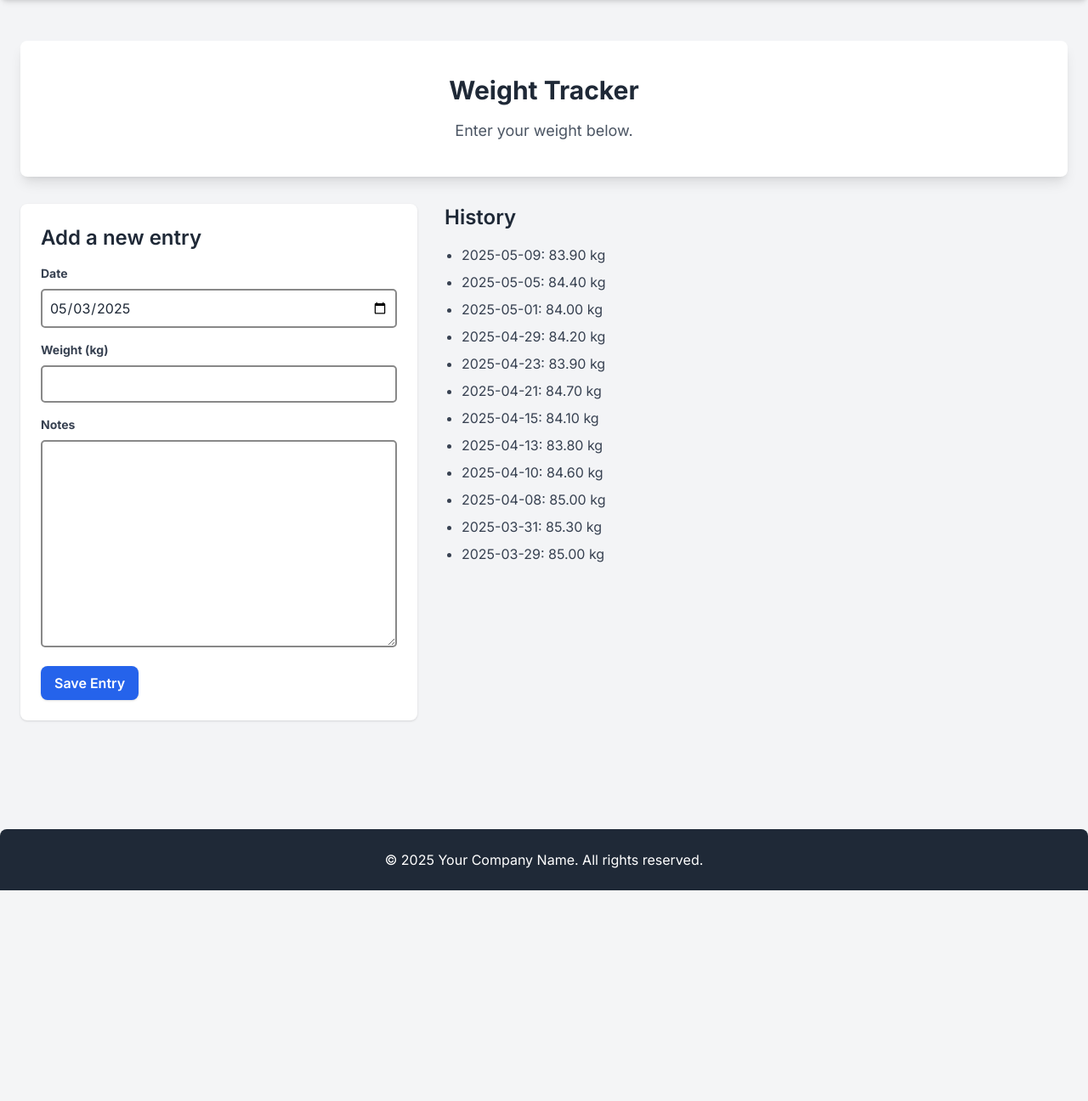
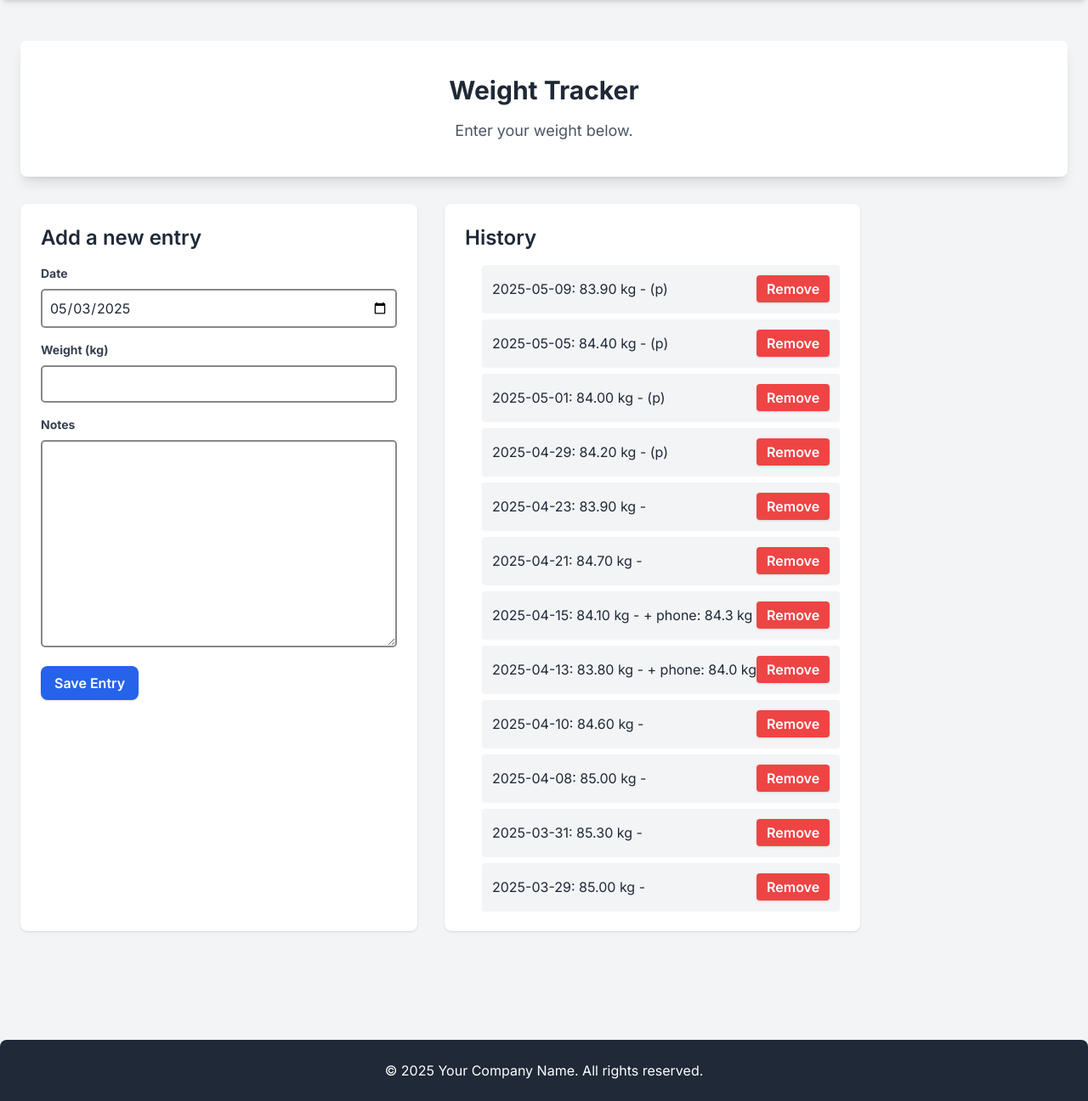
Before and after one commit to JohnSite07/simpleApp1, a Django app: page /weighttracker/ in a window 1280 px wide. Shown: the part 52-1348 px from the top of the page at 85% size. Before the commit the page ends 1100 px from the top, so only its background shows below. Run offline with Django 5.2, Linux system fonts and the light colour scheme; data comes from the database, SQL or seed files in the repository; both versions use the stored data as it was after the commit; some libraries are stand-ins or nearby versions.

Commit message:
Added remove button to weighttracker app

```diff
--- a/weighttracker/templates/weighttracker/weighttrackerhome.html
+++ b/weighttracker/templates/weighttracker/weighttrackerhome.html
@@ -49,13 +49,23 @@
         </form>
     </section>
 
-    <section>
+    <section class="bg-white p-6 rounded-lg shadow mb-8">
         <h2 class="text-2xl font-semibold mb-4">History</h2>
         {% if entries %}
             <ul class="list-disc pl-5 space-y-2">
                 {% for entry in entries %}
-                    <li class="text-gray-700">
-                        {{ entry.date|date:"Y-m-d" }}: {{entry.weight_kg}} kg
+                    <li class="flex items-center justify-between bg-gray-100 p-3 rounded shadow-sm">
+                        {{ entry.date|date:"Y-m-d" }}: {{entry.weight_kg}} kg - {{ entry.notes }}
+                        <form action="{% url 'delete_entry' entry.id %}" method="post" style="display: inline;">
+                            {% csrf_token %}
+                            <button
+                              type="submit"
+                              class="bg-red-500 hover:bg-red-600 text-white font-semibold py-1 px-3 rounded shadow transition duration-200"
+                              onclick="return confirm('Delete this entry?')"
+                            >
+                                Remove
+                            </button>
+                        </form>
                     </li>
                 {% empty %}
                     <li class="text-gray-500"> No entries yet.</li>
--- a/weighttracker/urls.py
+++ b/weighttracker/urls.py
@@ -2,5 +2,6 @@ from django.urls import path
 from . import views
 
 urlpatterns = [
-    path('', views.weighttrakerhome, name="weighttrackerhome")
+    path('', views.weighttrakerhome, name="weighttrackerhome"),
+    path('delete/<int:entry_id>/', views.delete_entry, name="delete_entry")
 ]
--- a/weighttracker/views.py
+++ b/weighttracker/views.py
@@ -1,4 +1,4 @@
-from django.shortcuts import render, redirect
+from django.shortcuts import render, redirect, get_object_or_404
 from .forms import WeightEntryForm
 from .models import WeightTrackerElements
 
@@ -19,3 +19,9 @@ def weighttrakerhome(request):
         'entries': existing_entries
     }
     return render(request, "weighttracker\weighttrackerhome.html", context)
+
+# Delete entry
+def delete_entry(request, entry_id):
+    entry = get_object_or_404(WeightTrackerElements, id=entry_id)
+    entry.delete()
+    return redirect('weighttrackerhome')
```
Also changed, not shown: db.sqlite3.
